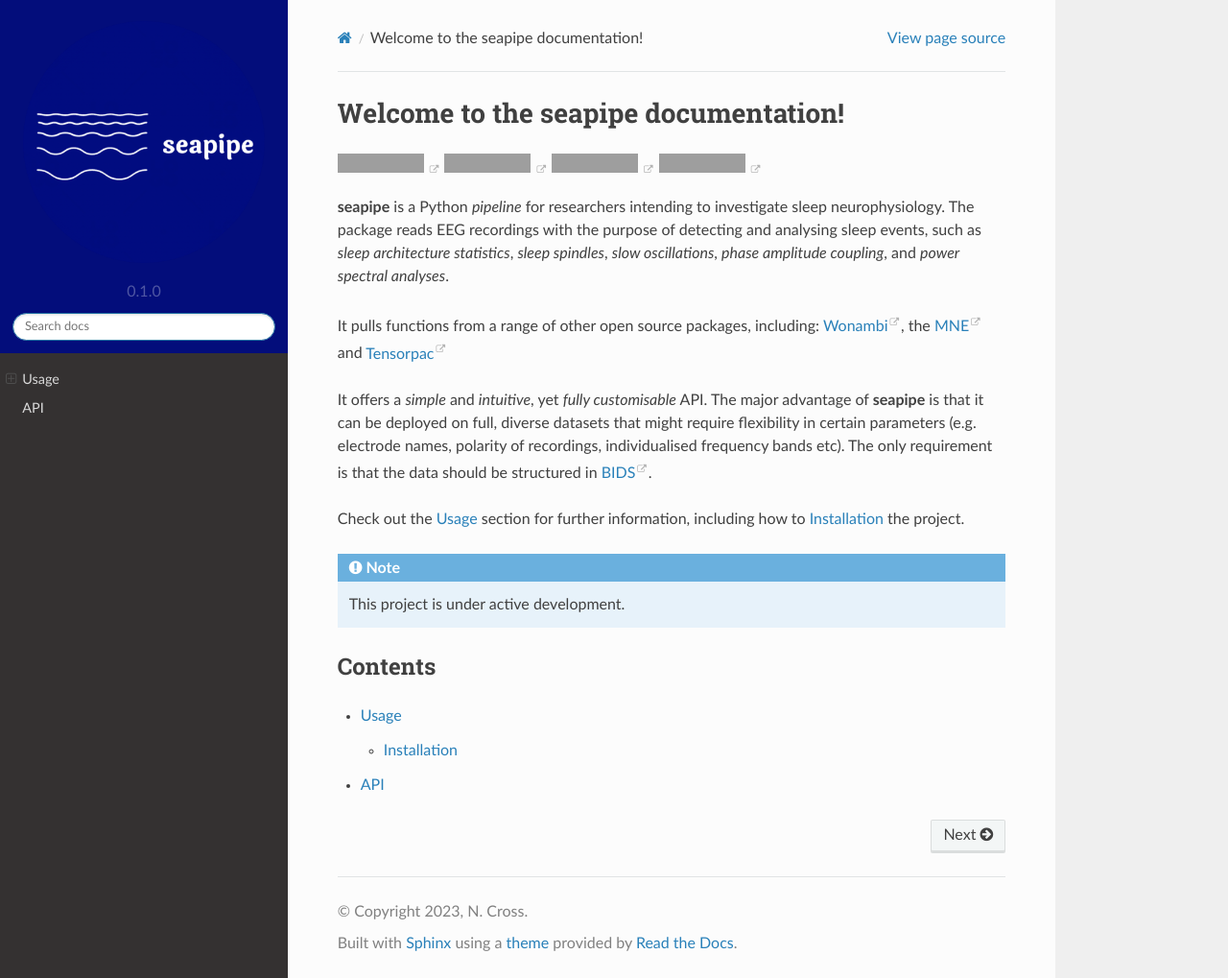
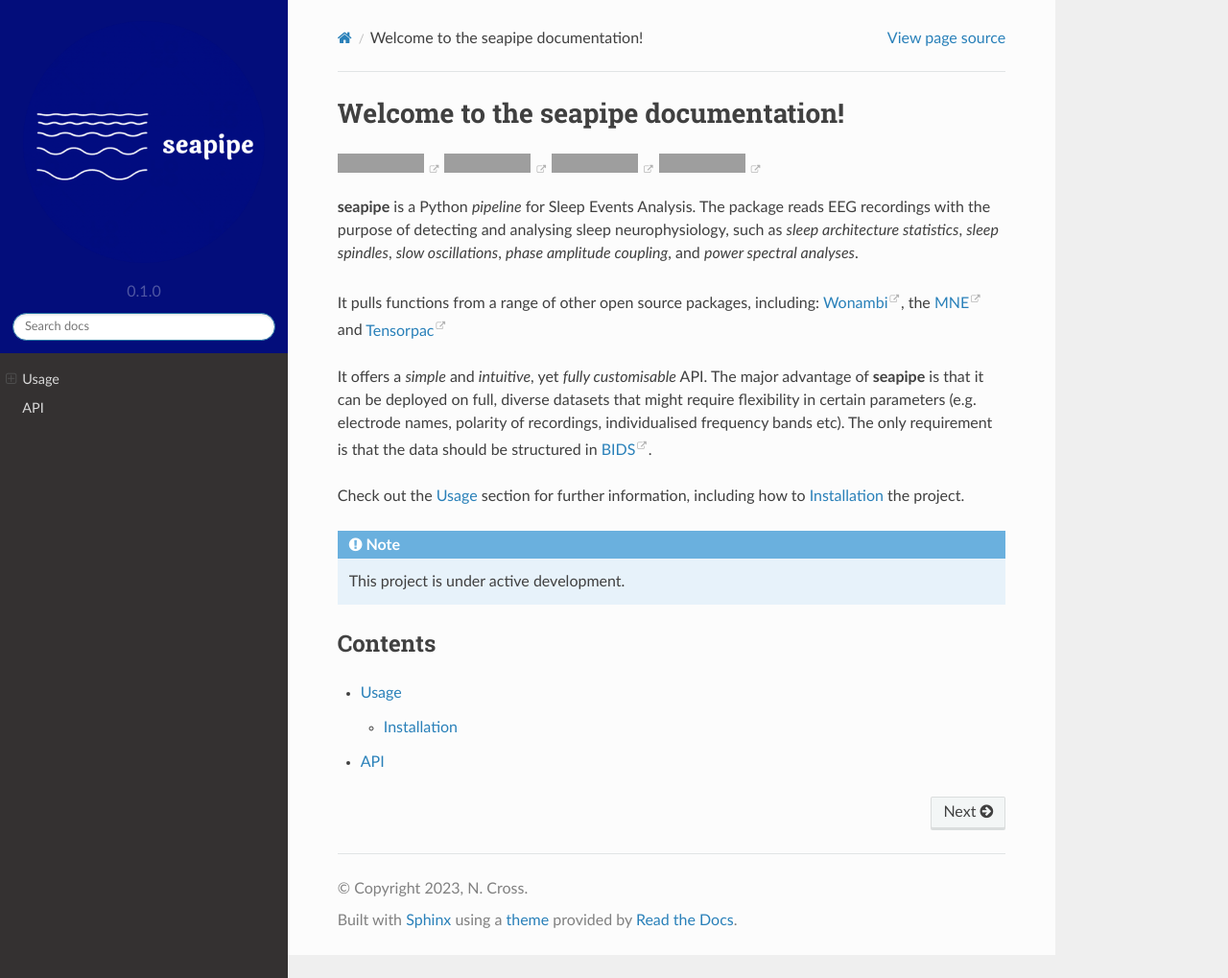
Before and after one commit to nathanecross/seapipe, a Sphinx documentation site: the page built from docs/source/index.rst, in a window 1280 px wide and 1019 px high. Shown: the whole window at 96% size. Built offline with Sphinx 7.4.7 and the Read the Docs theme 2.0.0, drawn with Linux system fonts in a browser that asks for light colours; grey boxes are pictures that could not be loaded.

Commit message:
Update index.rst

```diff
--- a/docs/source/index.rst
+++ b/docs/source/index.rst
@@ -17,8 +17,7 @@
   :target: https://app.codacy.com/gh/nathanecross/seapipe/dashboard?utm_source=gh&utm_medium=referral&utm_content=&utm_campaign=Badge_grade
   :alt: Codacy Badge
 
-**seapipe** is a Python *pipeline* for researchers intending to investigate sleep neurophysiology.
-The package reads EEG recordings with the purpose of detecting and analysing sleep events, such as *sleep architecture statistics*, *sleep spindles*, *slow oscillations*, *phase amplitude coupling*, and *power spectral analyses*.
+**seapipe** is a Python *pipeline* for Sleep Events Analysis. The package reads EEG recordings with the purpose of detecting and analysing sleep neurophysiology, such as *sleep architecture statistics*, *sleep spindles*, *slow oscillations*, *phase amplitude coupling*, and *power spectral analyses*.
 
 .. role:: raw-html(raw)
     :format: html
```
